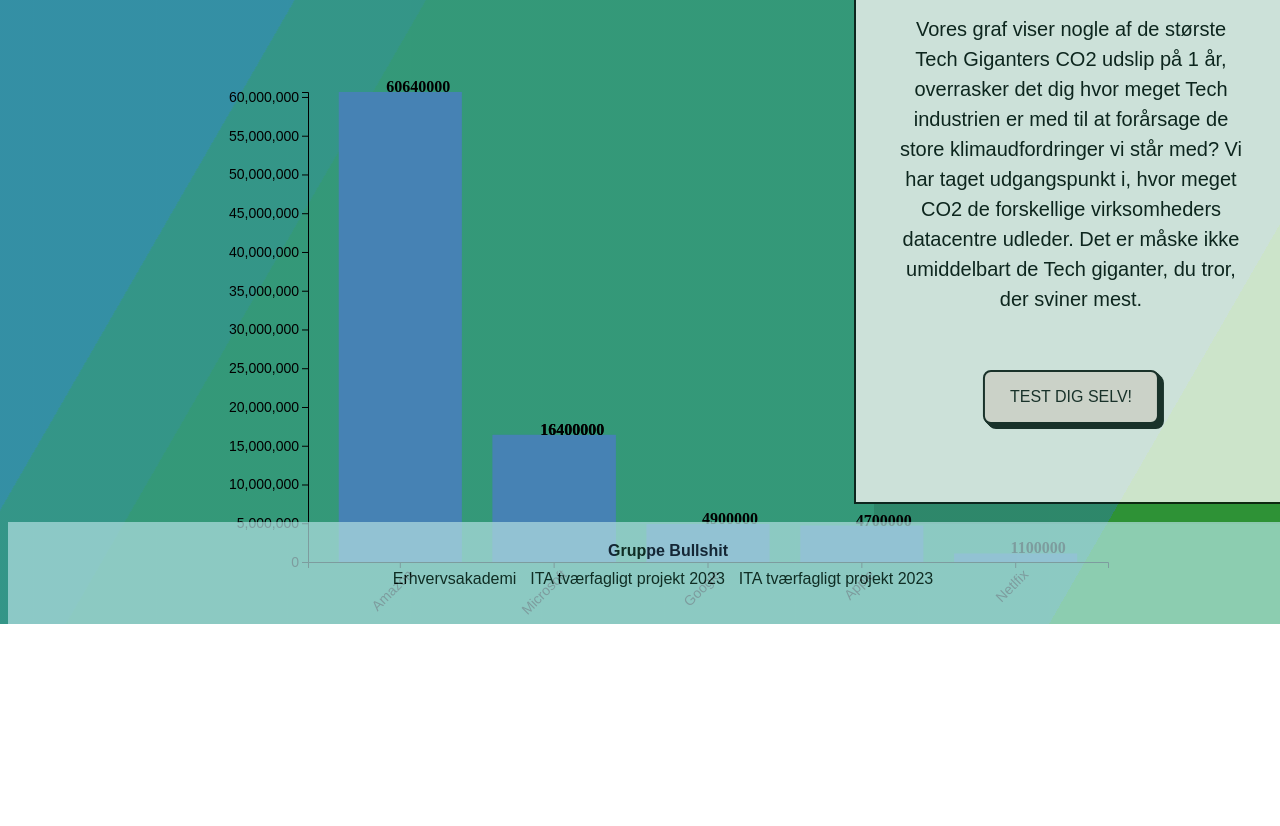
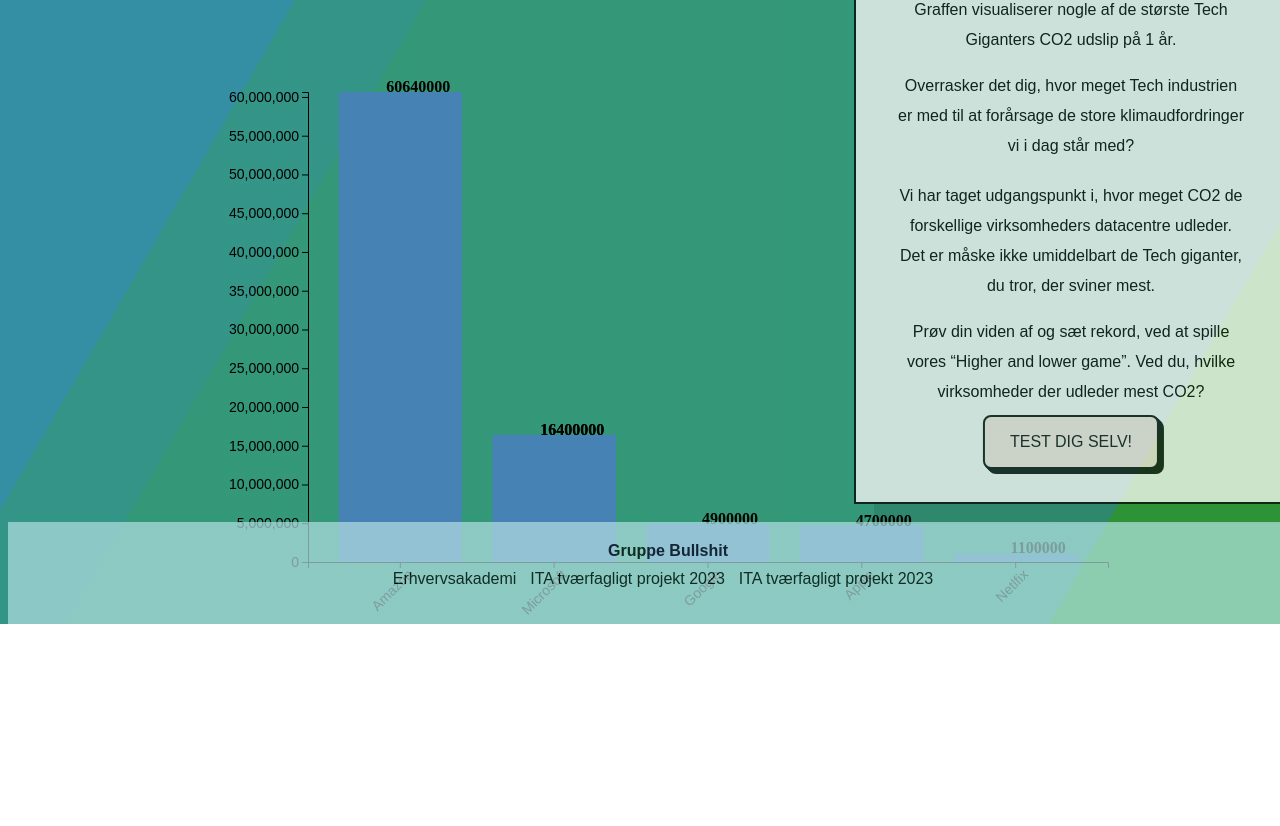
Before and after one commit to KongBerg/Bullshit, a website: page semProjekt/forside/index.html in a window 1280 px wide. Shown: the part 176-1002 px from the top of the page. Drawn offline with nearby package versions, Linux system fonts and the light colour scheme.

Commit message:
tror den er færdig but ionknow

```diff
--- a/semProjekt/forside/forsideStyle.css
+++ b/semProjekt/forside/forsideStyle.css
@@ -21,7 +21,7 @@
   padding: 25px;
   text-align: center;
   position: absolute;
-  top: 75%;
+  top: 82%;
   left: 50%;
   transform: translate(-50%, -50%);
   box-shadow: 1px 1px 0px 0px, 2px 2px 0px 0px, 3px 3px 0px 0px, 4px 4px 0px 0px, 5px 5px 0px 0px;
@@ -86,7 +86,7 @@
 
 /* DET HER ER BOKSENS KODE*/
 .info-box{
-  padding-top: 20px;
+  padding-top: 10px;
   padding-left: 40px;
   padding-right: 40px;
   margin-left: 200px;
--- a/semProjekt/forside/index.html
+++ b/semProjekt/forside/index.html
@@ -118,10 +118,9 @@
     <div class="evenboxinner"> VIGTIG VIDEN!</div>
 
     <h2 style="font-size: 38px; ">GRAFEN</h2>
-    <p style="font-weight: normal; font-size: 20px; margin-top: 50px;">Vores graf viser nogle af de største Tech Giganters CO2 udslip på 1 år, overrasker det dig hvor meget Tech industrien er med til at forårsage de store klimaudfordringer vi står med?
+    <p style=margin-top: 20px;"><p style="margin-top: 20px;">Graffen visualiserer nogle af de største Tech Giganters CO2 udslip på 1 år. <p> Overrasker det dig, hvor meget Tech industrien er med til at forårsage de store klimaudfordringer vi i dag står med? </p> </p>
 
-      Vi har taget udgangspunkt i, hvor meget CO2 de forskellige virksomheders datacentre udleder.
-      Det er måske ikke umiddelbart de Tech giganter, du tror, der sviner mest.</p>
+    <p style="margin-top: 20px;">Vi har taget udgangspunkt i, hvor meget CO2 de forskellige virksomheders datacentre udleder. Det er måske ikke umiddelbart de Tech giganter, du tror, der sviner mest. <p>  Prøv din viden af og sæt rekord, ved at spille vores “Higher and lower game”. Ved du, hvilke virksomheder der udleder mest CO2? </p>
       <div class="knap">
         <button style="margin-top: 50px;" class="Test-knap" onclick="openGame()">TEST DIG SELV!</button>
         <script>
```
